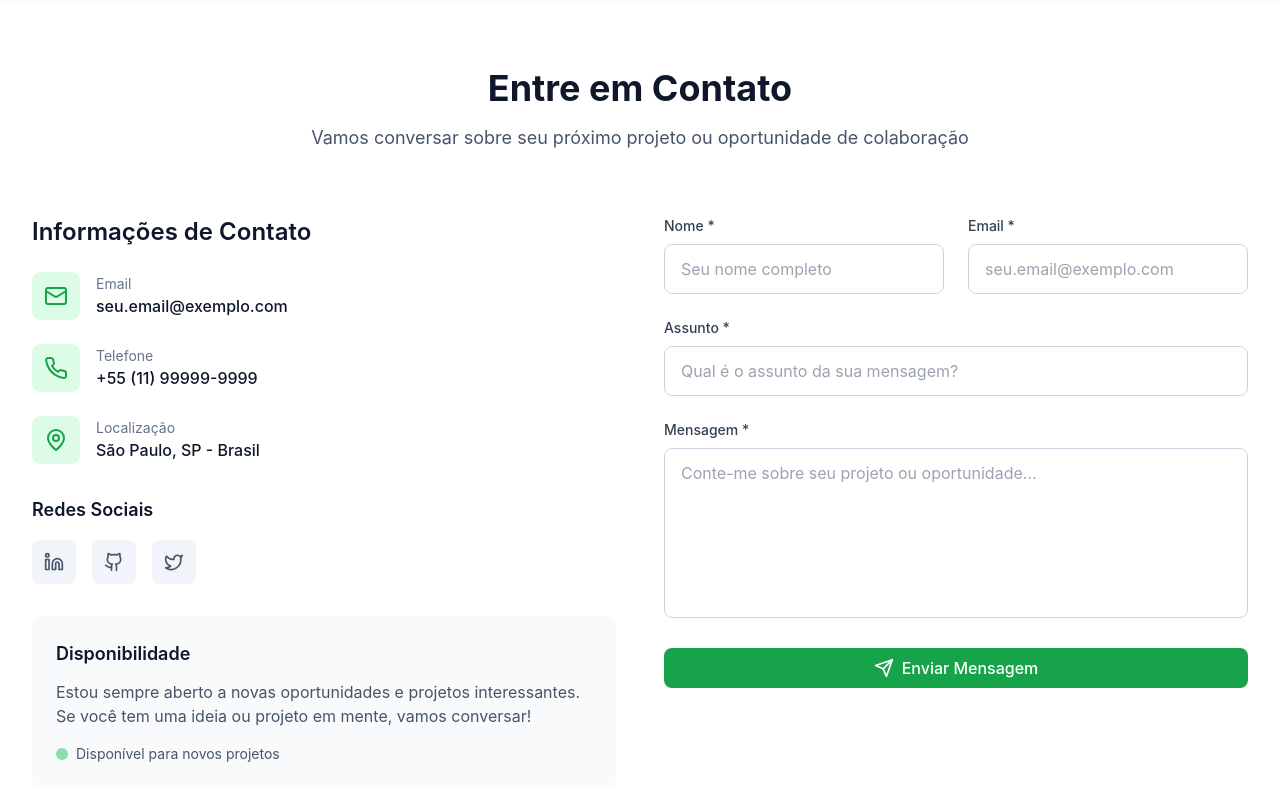
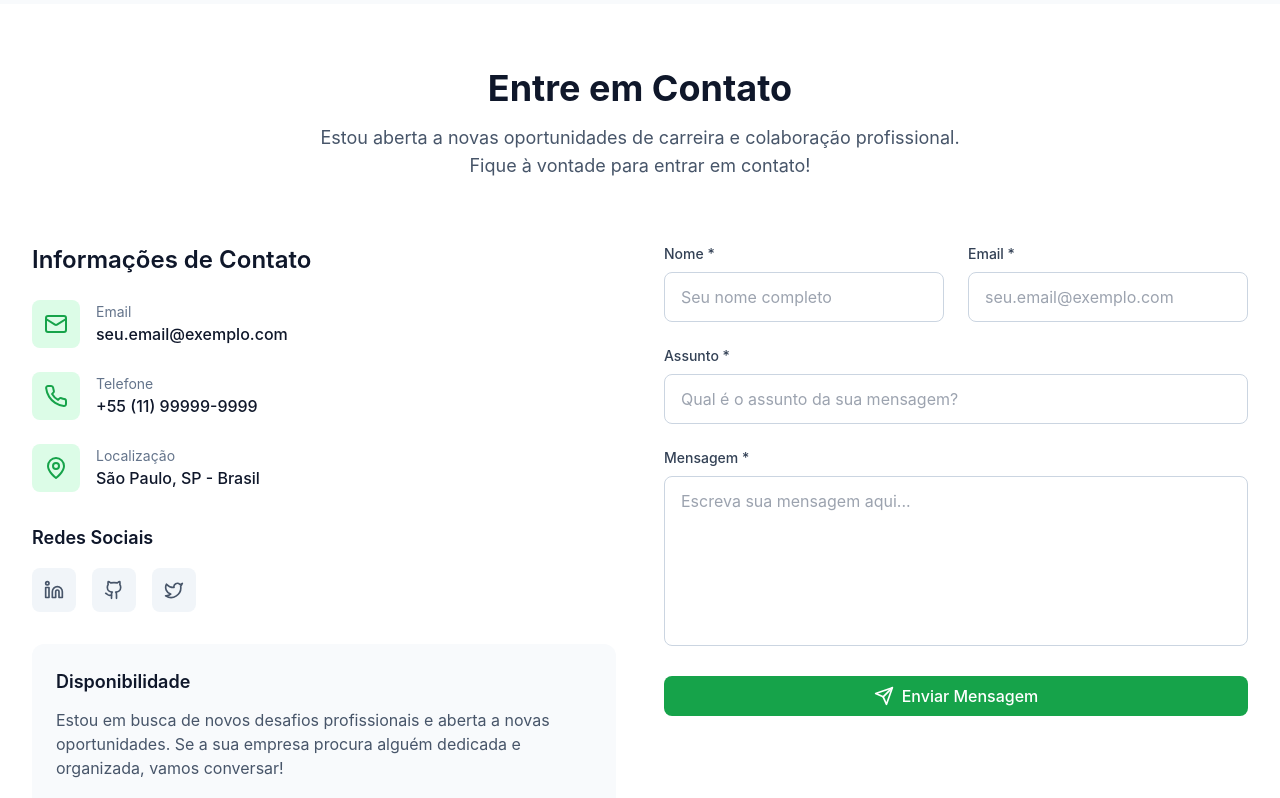
Before and after one commit to dbonate/portfolio-verde, a Next.js app: page / in a window 1280 px wide. Shown: the part 6000-6798 px from the top of the page. Built offline with nearby package versions, Linux system fonts and the light colour scheme.

Commit message:
fix: adjust text Contact.tsx

```diff
--- a/src/components/Contact.tsx
+++ b/src/components/Contact.tsx
@@ -106,7 +106,7 @@ const Contact = () => {
             Entre em Contato
           </h2>
           <p className="text-lg text-secondary-600 max-w-2xl mx-auto">
-            Vamos conversar sobre seu próximo projeto ou oportunidade de colaboração
+            Estou aberta a novas oportunidades de carreira e colaboração profissional. Fique à vontade para entrar em contato!
           </p>
         </motion.div>
 
@@ -179,12 +179,12 @@ const Contact = () => {
                 Disponibilidade
               </h4>
               <p className="text-secondary-600 mb-4">
-                Estou sempre aberto a novas oportunidades e projetos interessantes.
-                Se você tem uma ideia ou projeto em mente, vamos conversar!
+                Estou em busca de novos desafios profissionais e aberta a novas oportunidades.
+                Se a sua empresa procura alguém dedicada e organizada, vamos conversar!
               </p>
               <div className="flex items-center space-x-2">
                 <div className="w-3 h-3 bg-green-500 rounded-full animate-pulse"></div>
-                <span className="text-sm text-secondary-600">Disponível para novos projetos</span>
+                <span className="text-sm text-secondary-600">Aberta a oportunidades de trabalho</span>
               </div>
             </div>
           </motion.div>
@@ -259,7 +259,7 @@ const Contact = () => {
                   required
                   rows={6}
                   className="w-full px-4 py-3 border border-secondary-300 rounded-lg focus:ring-2 focus:ring-primary-500 focus:border-transparent transition-colors duration-200 resize-none"
-                  placeholder="Conte-me sobre seu projeto ou oportunidade..."
+                  placeholder="Escreva sua mensagem aqui..."
                 />
               </div>
 
```
